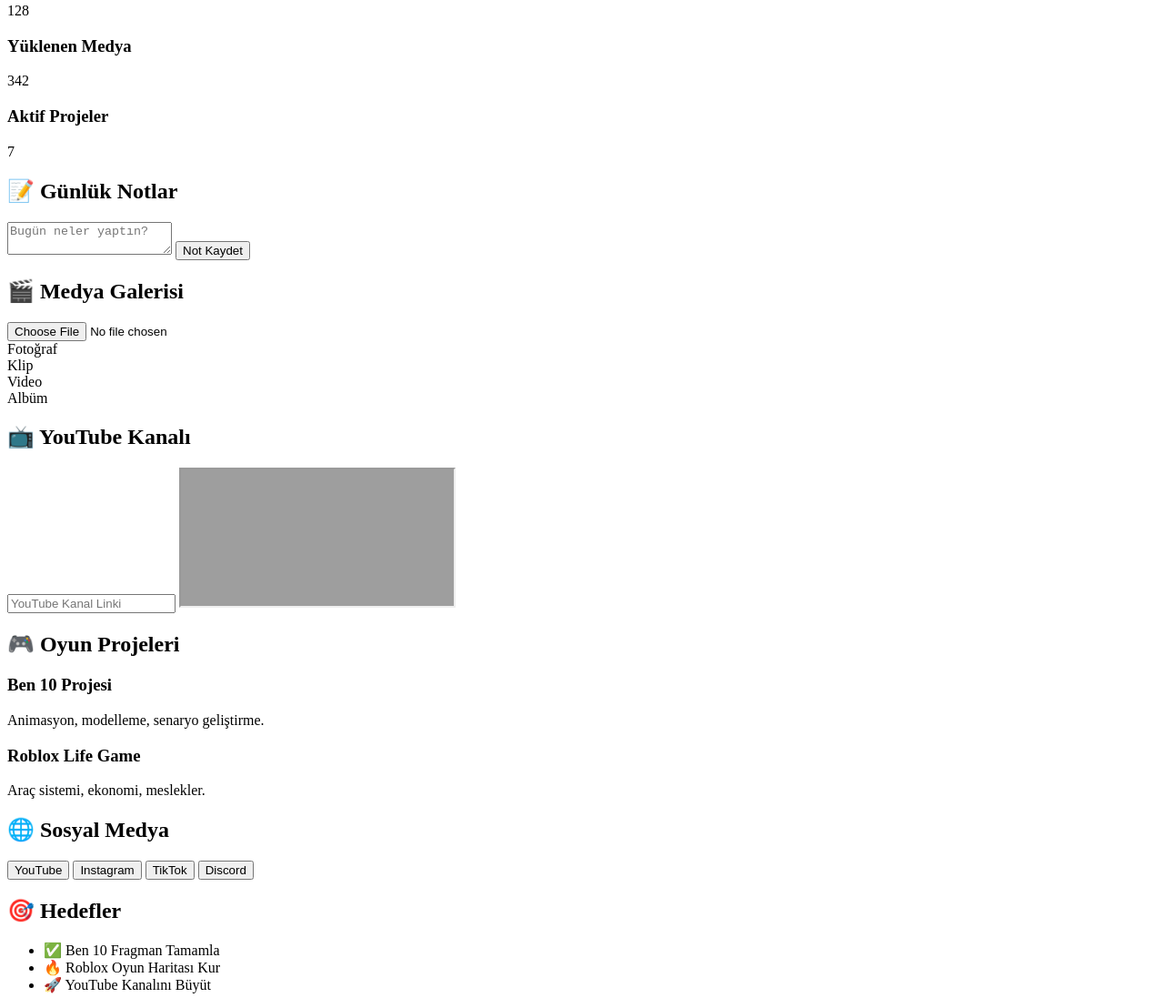
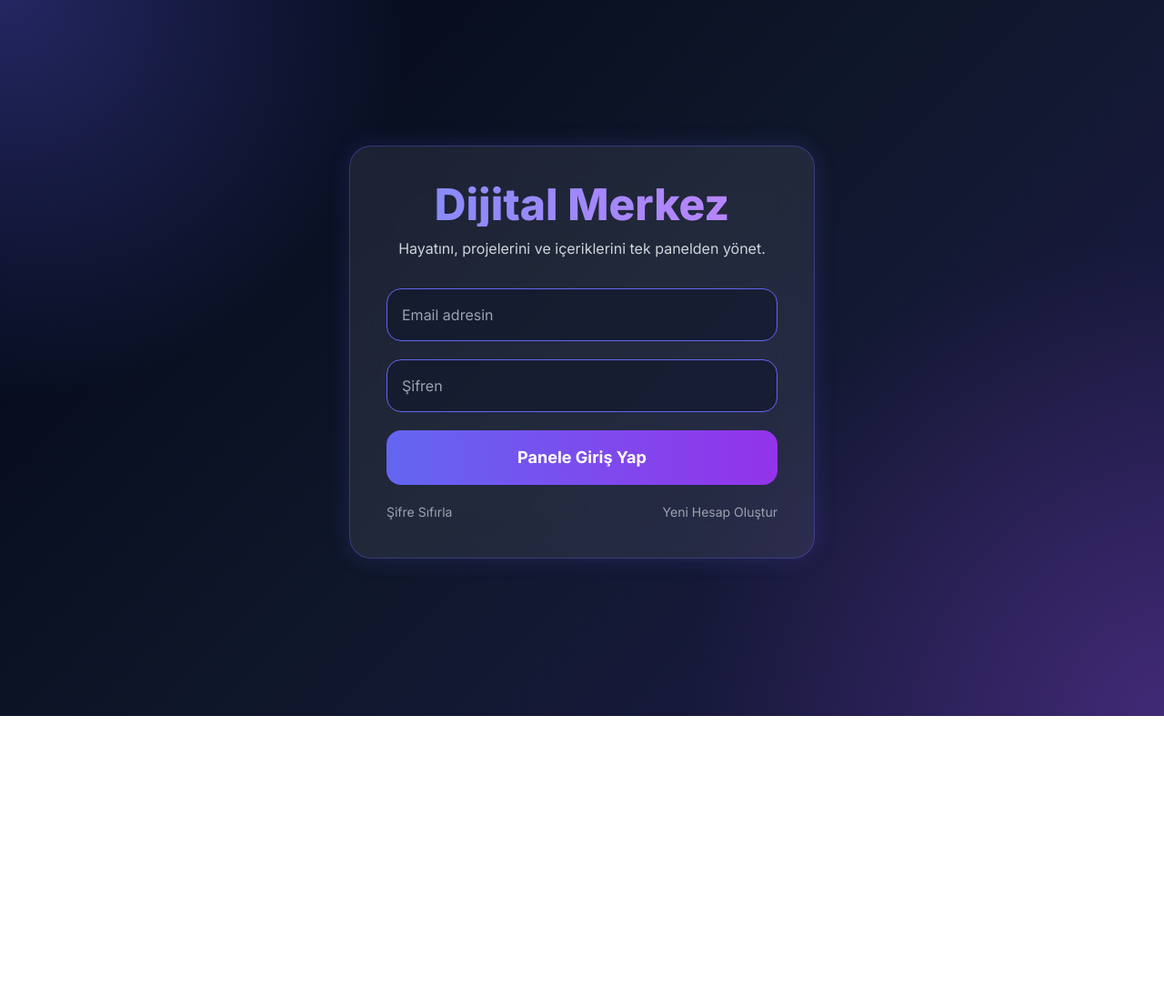
Before and after one commit to lordeus11/uprising-game, a plain HTML site: page index.html in a window 1280 px wide. Shown: the part 13-1121 px from the top of the page at 91% size. After the commit the page ends 800 px from the top, so only its background shows below. Drawn offline with nearby package versions, Linux system fonts and the light colour scheme; grey boxes are pictures that could not be loaded.

Commit message:
Update index.html

```diff
--- a/index.html
+++ b/index.html
@@ -1,82 +1,202 @@
 <!DOCTYPE html>
-            <p class="text-4xl font-bold mt-2">128</p>
+<html lang="tr">
+<head>
+  <meta charset="UTF-8">
+  <meta name="viewport" content="width=device-width, initial-scale=1.0">
+  <title>Kişisel Dijital Merkez</title>
+  <script src="https://cdn.tailwindcss.com"></script>
+  <link rel="preconnect" href="https://fonts.googleapis.com">
+  <link rel="preconnect" href="https://fonts.gstatic.com" crossorigin>
+  <link href="https://fonts.googleapis.com/css2?family=Inter:wght@400;500;600;700;800&display=swap" rel="stylesheet">
+  <script src="https://unpkg.com/lucide@latest"></script>
+  <style>
+    body {
+      font-family: 'Inter', sans-serif;
+      background:
+        radial-gradient(circle at top left, rgba(99,102,241,0.35), transparent 30%),
+        radial-gradient(circle at bottom right, rgba(168,85,247,0.25), transparent 35%),
+        linear-gradient(135deg, #020617, #0f172a, #1e1b4b);
+      min-height: 100vh;
+      overflow-x: hidden;
+    }
+    .glass {
+      background: rgba(255,255,255,0.08);
+      backdrop-filter: blur(24px);
+      -webkit-backdrop-filter: blur(24px);
+      border: 1px solid rgba(255,255,255,0.12);
+      box-shadow: 0 8px 32px rgba(0,0,0,0.35);
+    }
+    .neon-border {
+      border: 1px solid rgba(99,102,241,0.35);
+      box-shadow: 0 0 25px rgba(99,102,241,0.18);
+    }
+    .hover-up:hover {
+      transform: translateY(-8px);
+      transition: all 0.35s ease;
+    }
+    .fade-in {
+      animation: fadeIn 0.8s ease;
+    }
+    @keyframes fadeIn {
+      from { opacity: 0; transform: translateY(20px); }
+      to { opacity: 1; transform: translateY(0); }
+    }
+    .sidebar-link:hover {
+      background: rgba(99,102,241,0.18);
+      transform: translateX(6px);
+    }
+  </style>
+</head>
+<body class="text-white">
+
+<!-- LOGIN -->
+<div id="loginPage" class="min-h-screen flex items-center justify-center p-6">
+  <div class="glass neon-border rounded-3xl w-full max-w-lg p-10 fade-in">
+    <div class="text-center mb-8">
+      <h1 class="text-5xl font-extrabold bg-gradient-to-r from-indigo-400 to-purple-400 bg-clip-text text-transparent">Dijital Merkez</h1>
+      <p class="text-gray-300 mt-3">Hayatını, projelerini ve içeriklerini tek panelden yönet.</p>
     </div>
-          <div class="glass p-6 rounded-3xl hover-lift">
-            <h3 class="text-lg font-semibold">Yüklenen Medya</h3>
-            <p class="text-4xl font-bold mt-2">342</p>
+
+    <form onsubmit="enterDashboard(event)" class="space-y-5">
+      <input type="email" placeholder="Email adresin" class="w-full p-4 rounded-2xl bg-slate-900/60 border border-indigo-500 focus:outline-none focus:ring-2 focus:ring-indigo-400">
+      <input type="password" placeholder="Şifren" class="w-full p-4 rounded-2xl bg-slate-900/60 border border-indigo-500 focus:outline-none focus:ring-2 focus:ring-indigo-400">
+      <button class="w-full bg-gradient-to-r from-indigo-500 to-purple-600 hover:scale-105 transition-all p-4 rounded-2xl font-bold text-lg">Panele Giriş Yap</button>
+    </form>
+
+    <div class="flex justify-between mt-5 text-sm text-gray-400">
+      <a href="#">Şifre Sıfırla</a>
+      <a href="#">Yeni Hesap Oluştur</a>
     </div>
-          <div class="glass p-6 rounded-3xl hover-lift">
-            <h3 class="text-lg font-semibold">Aktif Projeler</h3>
-            <p class="text-4xl font-bold mt-2">7</p>
+  </div>
+</div>
+
+<!-- DASHBOARD -->
+<div id="dashboard" class="hidden min-h-screen fade-in">
+  <div class="flex">
+
+    <!-- SIDEBAR -->
+    <aside class="w-80 min-h-screen glass p-8 hidden lg:flex flex-col">
+      <div class="mb-10">
+        <h2 class="text-3xl font-extrabold text-indigo-300">Koray Panel</h2>
+        <p class="text-gray-400 text-sm mt-2">Premium Creator Dashboard</p>
+      </div>
+
+      <nav class="space-y-3 flex-1">
+        <a class="sidebar-link transition-all block p-4 rounded-2xl" href="#">🏠 Ana Panel</a>
+        <a class="sidebar-link transition-all block p-4 rounded-2xl" href="#notes">📝 Günlükler</a>
+        <a class="sidebar-link transition-all block p-4 rounded-2xl" href="#media">🎬 Medya</a>
+        <a class="sidebar-link transition-all block p-4 rounded-2xl" href="#youtube">📺 YouTube</a>
+        <a class="sidebar-link transition-all block p-4 rounded-2xl" href="#projects">🎮 Projeler</a>
+        <a class="sidebar-link transition-all block p-4 rounded-2xl" href="#social">🌐 Sosyal</a>
+        <a class="sidebar-link transition-all block p-4 rounded-2xl" href="#goals">🎯 Hedefler</a>
+      </nav>
+
+      <div class="glass rounded-3xl p-5 mt-8">
+        <p class="text-sm text-gray-300">Aktif Gelişim</p>
+        <h3 class="text-xl font-bold mt-2">Seviye: Creator Elite</h3>
+      </div>
+    </aside>
+
+    <!-- MAIN -->
+    <main class="flex-1 p-6 lg:p-10">
+      <!-- TOPBAR -->
+      <header class="flex flex-col md:flex-row justify-between items-center gap-4 mb-10">
+        <div>
+          <h1 class="text-5xl font-extrabold">Hoş Geldin 👑</h1>
+          <p class="text-gray-400 mt-2">Dijital yaşam kontrol merkezin hazır.</p>
+        </div>
+        <div class="glass rounded-3xl px-6 py-4 flex items-center gap-4">
+          <div class="w-12 h-12 rounded-full bg-gradient-to-r from-indigo-500 to-purple-500"></div>
+          <div>
+            <p class="font-bold">Koray</p>
+            <p class="text-sm text-gray-400">İçerik Üretici</p>
+          </div>
+        </div>
+      </header>
+
+      <!-- STATS -->
+      <section class="grid grid-cols-1 md:grid-cols-3 gap-6 mb-12">
+        <div class="glass rounded-3xl p-6 hover-up">
+          <p class="text-gray-400">Toplam Günlük</p>
+          <h3 class="text-5xl font-extrabold mt-3">128</h3>
+        </div>
+        <div class="glass rounded-3xl p-6 hover-up">
+          <p class="text-gray-400">Yüklenen Medya</p>
+          <h3 class="text-5xl font-extrabold mt-3">342</h3>
+        </div>
+        <div class="glass rounded-3xl p-6 hover-up">
+          <p class="text-gray-400">Aktif Proje</p>
+          <h3 class="text-5xl font-extrabold mt-3">7</h3>
         </div>
       </section>
 
-        <!-- Notes -->
-        <section id="notes" class="mb-12">
+      <!-- NOTES -->
+      <section id="notes" class="mb-14">
         <h2 class="text-3xl font-bold mb-6">📝 Günlük Notlar</h2>
         <div class="glass rounded-3xl p-6">
-            <textarea placeholder="Bugün neler yaptın?" class="w-full h-40 p-4 rounded-2xl bg-slate-900/40 border border-indigo-400"></textarea>
-            <button class="mt-4 bg-indigo-600 px-6 py-3 rounded-2xl font-bold">Not Kaydet</button>
+          <textarea placeholder="Bugün neler yaptın?" class="w-full h-40 p-5 rounded-2xl bg-slate-900/50 border border-indigo-500"></textarea>
+          <button class="mt-5 bg-gradient-to-r from-indigo-500 to-purple-600 px-8 py-3 rounded-2xl font-bold">Kaydet</button>
         </div>
       </section>
 
-        <!-- Media -->
-        <section id="media" class="mb-12">
+      <!-- MEDIA -->
+      <section id="media" class="mb-14">
         <h2 class="text-3xl font-bold mb-6">🎬 Medya Galerisi</h2>
         <div class="glass rounded-3xl p-6">
-            <input type="file" class="mb-4">
-            <div class="grid grid-cols-2 md:grid-cols-4 gap-4">
-              <div class="bg-slate-800 rounded-2xl h-32 flex items-center justify-center">Fotoğraf</div>
-              <div class="bg-slate-800 rounded-2xl h-32 flex items-center justify-center">Klip</div>
-              <div class="bg-slate-800 rounded-2xl h-32 flex items-center justify-center">Video</div>
-              <div class="bg-slate-800 rounded-2xl h-32 flex items-center justify-center">Albüm</div>
+          <input type="file" class="mb-6">
+          <div class="grid grid-cols-2 md:grid-cols-4 gap-5">
+            <div class="glass h-36 rounded-2xl flex items-center justify-center hover-up">Fotoğraflar</div>
+            <div class="glass h-36 rounded-2xl flex items-center justify-center hover-up">Klipler</div>
+            <div class="glass h-36 rounded-2xl flex items-center justify-center hover-up">Videolar</div>
+            <div class="glass h-36 rounded-2xl flex items-center justify-center hover-up">Projeler</div>
           </div>
         </div>
       </section>
 
-        <!-- YouTube -->
-        <section id="youtube" class="mb-12">
-          <h2 class="text-3xl font-bold mb-6">📺 YouTube Kanalı</h2>
-          <div class="glass rounded-3xl p-6 space-y-4">
-            <input type="text" placeholder="YouTube Kanal Linki" class="w-full p-4 rounded-2xl bg-slate-900/40 border border-red-500">
-            <iframe class="w-full rounded-2xl h-72" src="https://www.youtube.com/embed/dQw4w9WgXcQ" allowfullscreen></iframe>
+      <!-- YOUTUBE -->
+      <section id="youtube" class="mb-14">
+        <h2 class="text-3xl font-bold mb-6">📺 YouTube Entegrasyonu</h2>
+        <div class="glass rounded-3xl p-6 space-y-5">
+          <input type="text" placeholder="YouTube kanal linkin" class="w-full p-4 rounded-2xl bg-slate-900/50 border border-red-500">
+          <iframe class="w-full rounded-3xl h-80" src="https://www.youtube.com/embed/dQw4w9WgXcQ" allowfullscreen></iframe>
         </div>
       </section>
 
-        <!-- Projects -->
-        <section id="projects" class="mb-12">
+      <!-- PROJECTS -->
+      <section id="projects" class="mb-14">
         <h2 class="text-3xl font-bold mb-6">🎮 Oyun Projeleri</h2>
         <div class="grid md:grid-cols-2 gap-6">
-            <div class="glass rounded-3xl p-6 hover-lift">
-              <h3 class="text-xl font-bold">Ben 10 Projesi</h3>
-              <p class="text-gray-300 mt-2">Animasyon, modelleme, senaryo geliştirme.</p>
+          <div class="glass rounded-3xl p-6 hover-up">
+            <h3 class="text-2xl font-bold">Ben 10: Sonsuz Evren</h3>
+            <p class="text-gray-400 mt-3">Animasyon, karakter tasarım, senaryo ve fragman üretimi.</p>
           </div>
-            <div class="glass rounded-3xl p-6 hover-lift">
-              <h3 class="text-xl font-bold">Roblox Life Game</h3>
-              <p class="text-gray-300 mt-2">Araç sistemi, ekonomi, meslekler.</p>
+          <div class="glass rounded-3xl p-6 hover-up">
+            <h3 class="text-2xl font-bold">Roblox Yaşam Oyunu</h3>
+            <p class="text-gray-400 mt-3">Meslek sistemi, ekonomi, araçlar ve roleplay dünya tasarımı.</p>
           </div>
         </div>
       </section>
 
-        <!-- Social -->
-        <section id="social" class="mb-12">
-          <h2 class="text-3xl font-bold mb-6">🌐 Sosyal Medya</h2>
-          <div class="grid grid-cols-2 md:grid-cols-4 gap-4">
-            <button class="glass p-4 rounded-2xl">YouTube</button>
-            <button class="glass p-4 rounded-2xl">Instagram</button>
-            <button class="glass p-4 rounded-2xl">TikTok</button>
-            <button class="glass p-4 rounded-2xl">Discord</button>
+      <!-- SOCIAL -->
+      <section id="social" class="mb-14">
+        <h2 class="text-3xl font-bold mb-6">🌐 Sosyal Link Merkezi</h2>
+        <div class="grid grid-cols-2 md:grid-cols-4 gap-5">
+          <button class="glass p-5 rounded-2xl hover-up">YouTube</button>
+          <button class="glass p-5 rounded-2xl hover-up">Instagram</button>
+          <button class="glass p-5 rounded-2xl hover-up">TikTok</button>
+          <button class="glass p-5 rounded-2xl hover-up">Discord</button>
         </div>
       </section>
 
-        <!-- Goals -->
+      <!-- GOALS -->
       <section id="goals">
         <h2 class="text-3xl font-bold mb-6">🎯 Hedefler</h2>
         <div class="glass rounded-3xl p-6">
-            <ul class="space-y-3">
-              <li>✅ Ben 10 Fragman Tamamla</li>
-              <li>🔥 Roblox Oyun Haritası Kur</li>
-              <li>🚀 YouTube Kanalını Büyüt</li>
+          <ul class="space-y-4 text-lg">
+            <li>🔥 Ben 10 fragmanını tamamla</li>
+            <li>🚗 Roblox haritasını geliştir</li>
+            <li>📈 YouTube kanalını büyüt</li>
+            <li>💎 Premium içerik merkezi oluştur</li>
           </ul>
         </div>
       </section>
```
Lines whose indentation alone changed are shown as unchanged.
